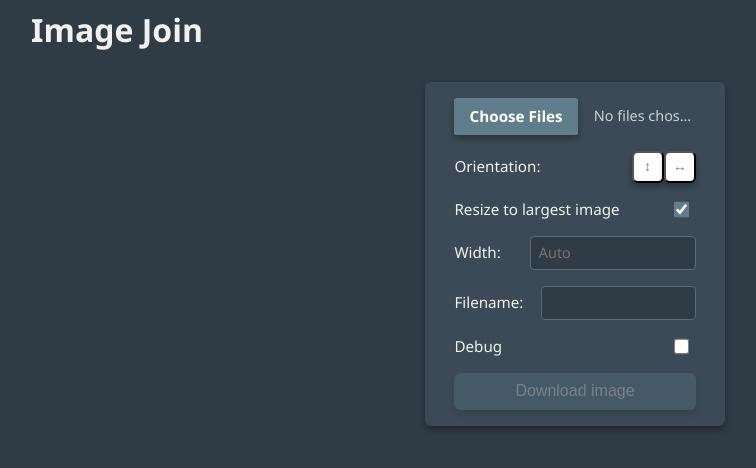
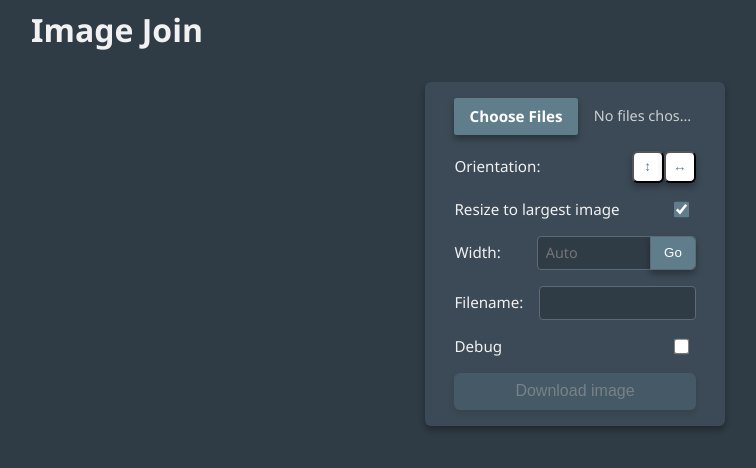
Before and after one commit to samliburd/imagejoin-react, a React (Vite) app: page / in a window 1280 px wide. Shown: the top 468 px of the page, without its empty margins (523-1279 px from the left). Built offline with nearby package versions, Linux system fonts and the light colour scheme; what @dnd-kit/react would draw is missing.

Commit message:
changed width logic and updated styling

```diff
--- a/src/App.scss
+++ b/src/App.scss
@@ -134,21 +134,51 @@ input[type='checkbox'] {
   margin-right: 0.5rem;
 }
 
-.filenameInput {
+.textInput {
   display: flex;
-  justify-content: space-between;
   align-items: center;
+  gap: 1rem; // 1. Use gap instead of space-between for predictable spacing
 
   .label-text {
-    width: 33.33%;
-    margin-right: 10px;
+    flex: 0 0 27.5%; // 2. Strictly lock the label to this width (grow: 0, shrink: 0)
     white-space: nowrap;
   }
 
+  // 3. Target BOTH the standalone input (Filename) AND the wrapper (Width)
+  // This guarantees they occupy the exact same footprint
+  > input,
+  .input-wrapper {
+    flex: 1; // Take up 100% of the remaining space
+    min-width: 0; // Prevent flex blowout
+  }
+
+  // Wrapper-specific logic
+  .input-wrapper {
+    position: relative;
+    display: flex;
+
+    input {
+      width: 100%;
+      // Extra right padding so text doesn't hide behind the button
+      padding: 0.4rem 3rem 0.4rem 0.5rem;
+    }
+
+    button {
+      @include button-styles;
+      position: absolute;
+      right: 0;
+      top: 0;
+      height: 100%;
+      padding: 0 0.8rem;
+      border: 1px solid $accent;
+      border-top-left-radius: 0;
+      border-bottom-left-radius: 0;
+    }
+  }
+
+  // Base aesthetic styles applied to ALL inputs
   input {
-    flex-grow: 1;
-    min-width: 0; // Essential for preventing flex blowout
-    box-sizing: border-box; // <--- This is the crucial fix
+    box-sizing: border-box;
     background-color: $primary-bg;
     color: $text-color;
     border: 1px solid $accent;
@@ -162,6 +192,18 @@ input[type='checkbox'] {
     &:focus {
       border-color: $button-hover;
     }
+  }
+
+  /* Chrome, Safari, Edge, Opera */
+  input[type="number"]::-webkit-outer-spin-button,
+  input[type="number"]::-webkit-inner-spin-button {
+    -webkit-appearance: none;
+    margin: 0;
+  }
+
+  /* Firefox */
+  input[type="number"] {
+    -moz-appearance: textfield;
   }
 }
 
@@ -412,7 +454,7 @@ button {
       width: 90%;
     }
 
-    .filenameInput {
+    .textInput {
       width: 90%;
 
       input {
--- a/src/components/filecontrols/FileControls.tsx
+++ b/src/components/filecontrols/FileControls.tsx
@@ -1,4 +1,4 @@
-import { useState } from 'react';
+import { useState, useEffect } from 'react';
 import { type ImageItem, type Orientation } from '../../types';
 
 declare global {
@@ -27,7 +27,6 @@ interface FileControlsProps {
     setFilename: (val: string) => void;
     onDownload: () => void;
     debug: boolean;
-    // NEW Props
     customWidth: string;
     setCustomWidth: (val: string) => void;
     canvasWidth: number;
@@ -50,7 +49,13 @@ const FileControls = ({
                       }: FileControlsProps) => {
     const [isDebugMode, setIsDebugMode] = useState(false);
 
-    // ... (generateThumbnail and loadImage utilities stay exactly the same) ...
+    // Local state allows typing freely without triggering canvas renders
+    const [localWidth, setLocalWidth] = useState<string>(customWidth);
+
+    useEffect(() => {
+        setLocalWidth(customWidth);
+    }, [customWidth]);
+
     const generateThumbnail = (img: HTMLImageElement, maxWidth = 100): string => {
         const canvas = document.createElement('canvas');
         const ctx = canvas.getContext('2d');
@@ -84,7 +89,6 @@ const FileControls = ({
         });
     };
 
-    // ... (handleFileUpload, handleDebugToggle, handleOrientationChange stay exactly the same) ...
     const handleFileUpload = async (e: React.ChangeEvent<HTMLInputElement>) => {
         const files = e.target.files;
         if (!files || files.length === 0) return;
@@ -135,8 +139,39 @@ const FileControls = ({
         });
     };
 
-    // Derived state to check if user has inputted a valid custom width
-    const hasCustomWidth = customWidth.trim() !== '';
+    // --- CLEANED Width Logic ---
+
+    const handleWidthChange = (e: React.ChangeEvent<HTMLInputElement>) => {
+        // Pure text updater. No intercepting logic.
+        setLocalWidth(e.target.value);
+    };
+
+    const applyWidth = () => {
+        const val = localWidth.trim();
+
+        if (val === '') {
+            setCustomWidth('');
+            return;
+        }
+
+        // Just ensure it's a valid number greater than 0 before pushing to canvas
+        const parsed = parseInt(val, 10);
+        if (!isNaN(parsed) && parsed > 0) {
+            setCustomWidth(parsed.toString());
+        } else {
+            // If they typed "-50" or "abc", reset the input box back to the last safe value
+            setLocalWidth(customWidth);
+        }
+    };
+
+    const handleKeyDown = (e: React.KeyboardEvent<HTMLInputElement>) => {
+        if (e.key === 'Enter') {
+            e.preventDefault();
+            applyWidth();
+        }
+    };
+
+    const hasCustomWidth = localWidth.trim() !== '';
 
     return (
         <div id="FileControls">
@@ -147,7 +182,6 @@ const FileControls = ({
                     {images.length > 0 ? `${images.length} images selected` : 'No files chosen'}
                 </span>
             </label>
-
 
             <div className="dropdownContainer">
                 <label htmlFor="orientationDropdown">Orientation:</label>
@@ -172,8 +206,6 @@ const FileControls = ({
                 </select>
             </div>
 
-
-
             <div className="checkboxContainer" style={{ opacity: hasCustomWidth ? 0.5 : 1 }}>
                 <label htmlFor="scaleCheckbox">Resize to largest image</label>
                 <input
@@ -181,24 +213,30 @@ const FileControls = ({
                     name="scaleCheckbox"
                     id="scaleCheckbox"
                     checked={scaleToLargest}
-                    disabled={hasCustomWidth} // NEW: Disable if width is hardcoded
+                    disabled={hasCustomWidth}
                     onChange={(e) => setScaleToLargest(e.target.checked)}
                 />
             </div>
-            <label className="filenameInput" htmlFor="customWidth">
-                <span className="label-text">Width: </span>
+
+
+            <label className="textInput" htmlFor="customWidth">
+                <span className="label-text">Width:</span>
+                <div className="input-wrapper">
                     <input
                         type="number"
                         name="customWidth"
                         id="customWidth"
-                    min="1"
                         placeholder={canvasWidth ? canvasWidth.toString() : 'Auto'}
-                    value={customWidth}
-                    onChange={(e) => setCustomWidth(e.target.value)}
+                        value={localWidth}
+                        onChange={handleWidthChange}
+                        onKeyDown={handleKeyDown}
                     />
+                    <button type="button" onClick={applyWidth}>Go</button>
+                </div>
             </label>
-            <label className="filenameInput" htmlFor="filename">
-                <span className="label-text">Filename: </span>
+
+            <label className="textInput" htmlFor="filename">
+                <span className="label-text">Filename:</span>
                 <input
                     type="text"
                     name="filename"
--- a/src/components/imagecanvas/ImageCanvas.tsx
+++ b/src/components/imagecanvas/ImageCanvas.tsx
@@ -6,7 +6,6 @@ interface ImageCanvasProps {
     images: ImageItem[];
     orientation: Orientation;
     scaleToLargest: boolean;
-    // NEW Props
     customWidth: string;
     setCanvasWidth: (width: number) => void;
     canvasWidth: number;
@@ -15,14 +14,14 @@ interface ImageCanvasProps {
 const ImageCanvas = ({ canvasRef, images, orientation, scaleToLargest, customWidth, setCanvasWidth }: ImageCanvasProps) => {
 
     useEffect(() => {
+        // 1. Cleanup flag to prevent race conditions during rapid re-renders (like dragging)
+        let isActive = true;
+
         const canvas = canvasRef.current;
         if (!canvas) return;
 
         const ctx = canvas.getContext('2d');
         if (!ctx) return;
-
-        ctx.imageSmoothingEnabled = true;
-        ctx.imageSmoothingQuality = 'high';
 
         if (images.length === 0) {
             ctx.clearRect(0, 0, canvas.width, canvas.height);
@@ -41,8 +40,10 @@ const ImageCanvas = ({ canvasRef, images, orientation, scaleToLargest, customWid
 
         let finalCanvasWidth = 0;
 
+        // 2. Pre-calculate all math synchronously and build a drawing queue
+        const drawQueue: { img: HTMLImageElement, x: number, y: number, w: number, h: number }[] = [];
+
         if (isPortrait) {
-            // Apply custom width override directly
             const baseWidth = hasCustomWidth ? parsedCustomWidth : getBaseDimension('width');
             const scaleFactors = images.map((img) => baseWidth / img.width);
             const newHeights = images.map((img, i) => img.height * scaleFactors[i]);
@@ -52,15 +53,19 @@ const ImageCanvas = ({ canvasRef, images, orientation, scaleToLargest, customWid
 
             let yOffset = 0;
             images.forEach((img, i) => {
-                ctx.drawImage(img.imgElement, 0, yOffset, baseWidth, newHeights[i]);
+                drawQueue.push({
+                    img: img.imgElement,
+                    x: 0,
+                    y: yOffset,
+                    w: baseWidth,
+                    h: newHeights[i]
+                });
                 yOffset += newHeights[i];
             });
             finalCanvasWidth = canvas.width;
         } else {
             let baseHeight: number;
 
-            // To achieve a specific total width in landscape, we must scale the baseHeight
-            // mathematically based on the sum of the images' aspect ratios
             if (hasCustomWidth) {
                 const aspectSum = images.reduce((sum, img) => sum + (img.width / img.height), 0);
                 baseHeight = parsedCustomWidth / aspectSum;
@@ -76,14 +81,53 @@ const ImageCanvas = ({ canvasRef, images, orientation, scaleToLargest, customWid
 
             let xOffset = 0;
             images.forEach((img, i) => {
-                ctx.drawImage(img.imgElement, xOffset, 0, newWidths[i], baseHeight);
+                drawQueue.push({
+                    img: img.imgElement,
+                    x: xOffset,
+                    y: 0,
+                    w: newWidths[i],
+                    h: baseHeight
+                });
                 xOffset += newWidths[i];
             });
             finalCanvasWidth = canvas.width;
         }
 
-        // Lift the calculated state up to App.tsx so the FileControls input placeholder can read it
         setCanvasWidth(finalCanvasWidth);
+
+        // 3. The Modern Web API Asynchronous Drawing Engine
+        const drawHighQuality = async () => {
+            ctx.clearRect(0, 0, canvas.width, canvas.height);
+
+            for (const item of drawQueue) {
+                if (!isActive) return; // Abort immediately if component unmounted or re-rendered
+
+                try {
+                    // createImageBitmap demands whole numbers to prevent DOMExceptions in strict browsers
+                    const bitmap = await createImageBitmap(item.img, {
+                        resizeWidth: Math.round(item.w),
+                        resizeHeight: Math.round(item.h),
+                        resizeQuality: 'high'
+                    });
+
+                    if (!isActive) return; // Check again after the await
+                    ctx.drawImage(bitmap, item.x, item.y);
+                } catch (error) {
+                    // Safe fallback to standard rendering if a browser struggles with the specific image encoding
+                    if (!isActive) return;
+                    ctx.imageSmoothingEnabled = true;
+                    ctx.imageSmoothingQuality = 'high';
+                    ctx.drawImage(item.img, item.x, item.y, item.w, item.h);
+                }
+            }
+        };
+
+        drawHighQuality();
+
+        // 4. Clean up the effect to shut down stale background threads
+        return () => {
+            isActive = false;
+        };
 
     }, [images, orientation, scaleToLargest, customWidth, canvasRef, setCanvasWidth]);
 
```
Lines whose indentation alone changed are shown as unchanged.
